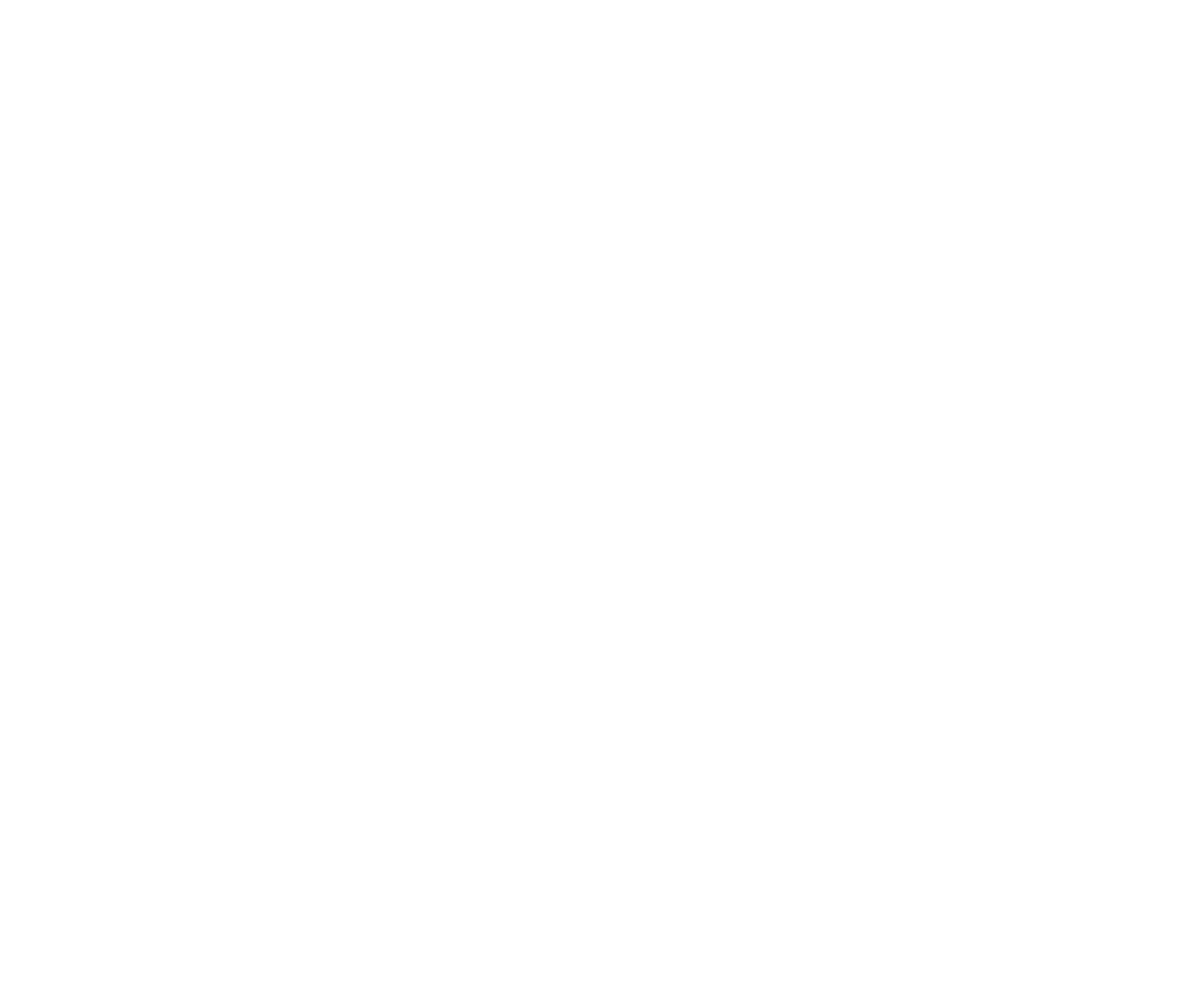
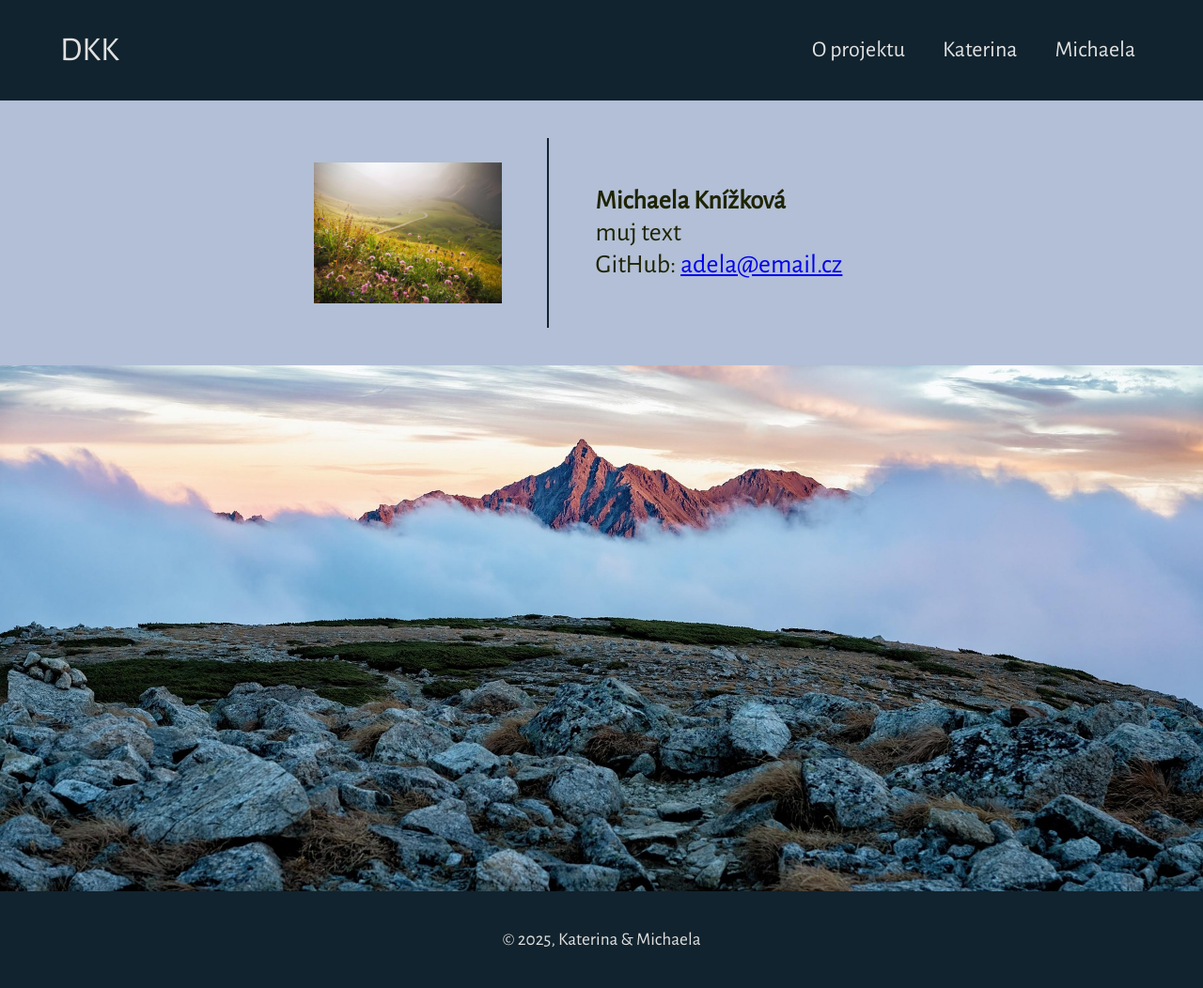
Before and after one commit to MichaelaKnizek/o-projektu, a plain HTML site: page mk.html in a window 1280 px wide. Shown: the whole page at 94% size. Before the commit the page ends 800 px from the top, so only its background shows below. Drawn offline with nearby package versions, Linux system fonts and the light colour scheme; a web font is replaced by a local one.

Commit message:
Basic HTML structure and CSS for profile pages

```diff
--- a/mk.html
+++ b/mk.html
@@ -13,5 +13,44 @@
       rel="stylesheet"
     />
   </head>
-  <body></body>
+  <body>
+    <!-- HLAVIČKA - NAVIGACE  -->
+
+    <header class="page-header">
+      <div class="logo">DKK</div>
+      <nav>
+        <a class="navlink" href="index.html">O projektu</a>
+        <a class="navlink" href="kd.html">Katerina</a>
+        <a class="navlink" href="mk.html">Michaela</a>
+      </nav>
+    </header>
+
+    <main>
+      <!-- ÚVODNÍ TEXT -->
+
+      <section class="subheading">
+        <img
+          class="subheading__photo"
+          src="images/flowers-4387827_1920.jpg"
+          alt="katerina"
+        />
+
+        <p class="subheading__content">
+          <strong>Michaela Knížková</strong> <br />
+          muj text <br />
+          GitHub: <a href="mailto:adela@email.cz">adela@email.cz</a><br />
+        </p>
+      </section>
+
+      <!-- HLAVNÍ FOTO -->
+
+      <section class="pitch"></section>
+    </main>
+
+    <!-- PATIČKA -->
+
+    <footer class="footer">
+      <p>© 2025, Katerina & Michaela</p>
+    </footer>
+  </body>
 </html>
--- a/style.css
+++ b/style.css
@@ -87,8 +87,15 @@ nav {
 
 .subheading__content {
   max-width: 800px;
-  padding: 40px 40px 40px 40px;
+  padding: 50px;
   text-align: center;
+}
+
+.subheading__photo {
+  width: 200px;
+  /* border-radius: 50%; */
+  float: none;
+
 }
 
 /* NÁHLED */
@@ -177,6 +184,12 @@ nav {
     border-left: 2px solid var(--background-tertiary);
   }
 
+  .subheading__photo {
+    /* width: 200px; */
+    /* border-radius: 50%; */
+    float: left;
+  }
+
   /* NÁHLED */
 
   .preview__text {
```
Also changed, not shown: kd.html (+40 -1 lines).
